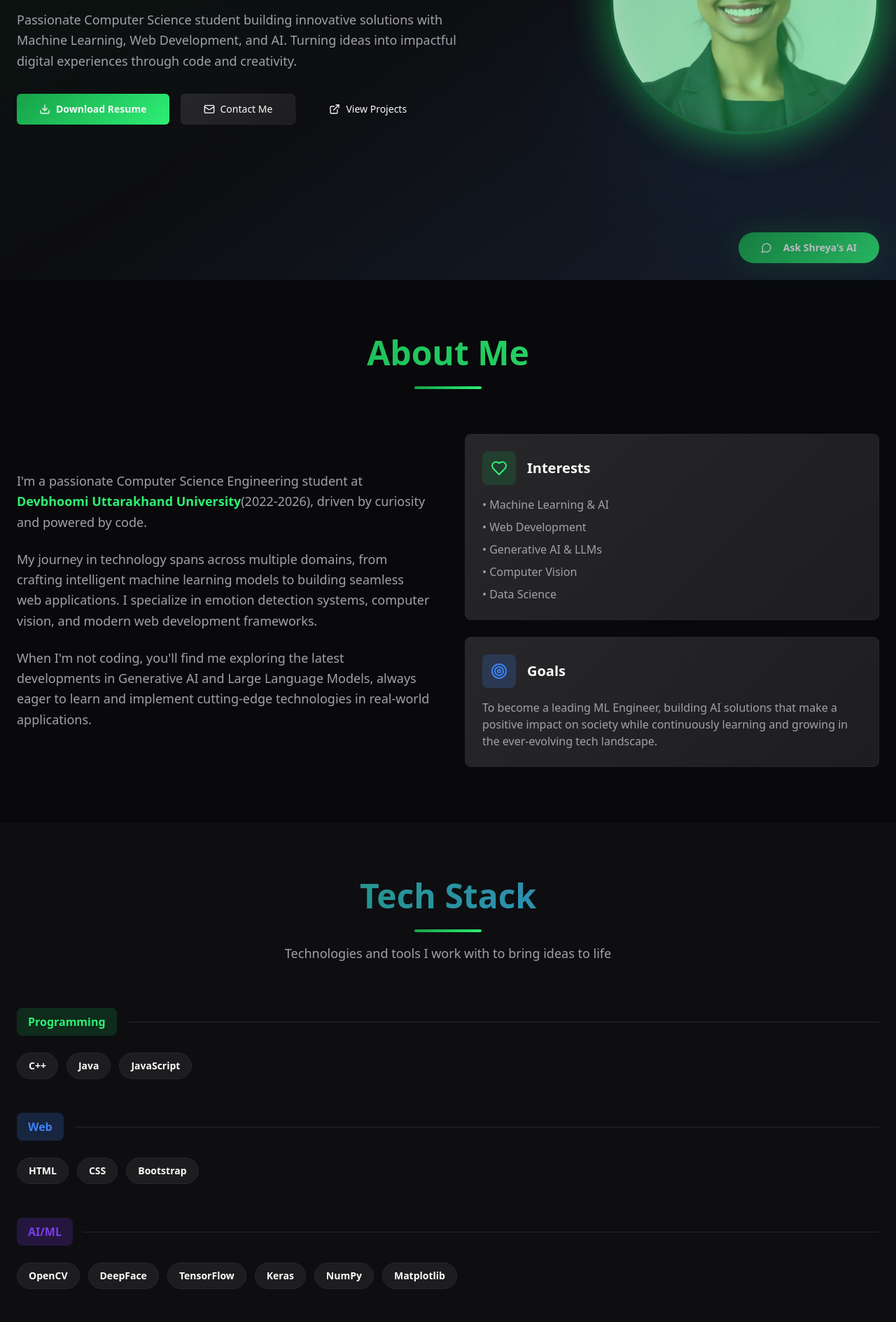
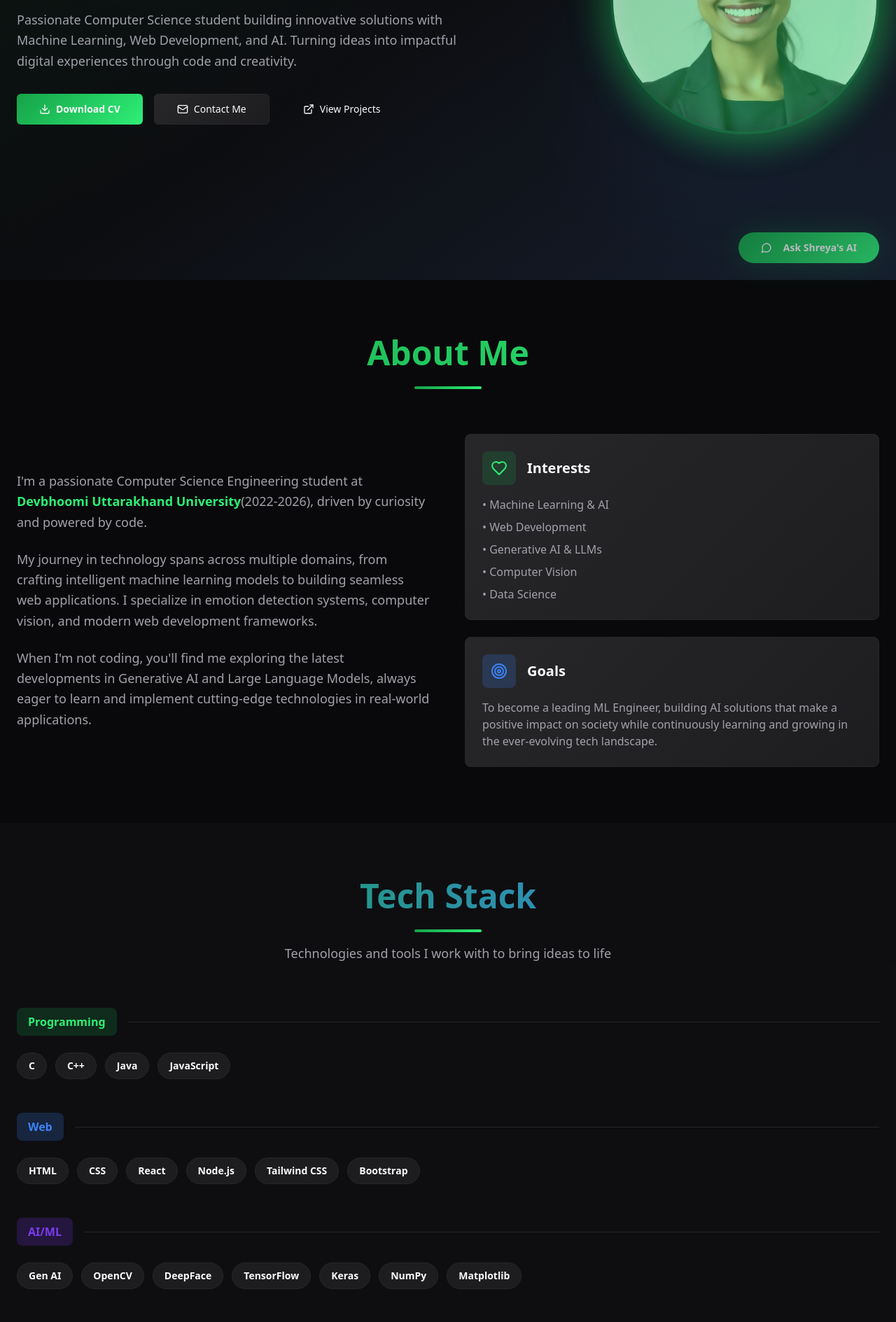
Before and after one commit to s-bisht-k/Shreya_Portfolio, a React (Vite) app: page / in a window 1280 px wide. Shown: the part 400-2289 px from the top of the page at 70% size. Built offline with nearby package versions, Linux system fonts and the light colour scheme.

Commit message:
Refactor: Update portfolio template and skills
Convert the portfolio to the new Figma template.
Update the resume section with the provided link and change the button text to "CV".
Add "Gen AI", "C", "React", "Node.js", and "Tailwind" to the skills section.

```diff
--- a/src/components/Hero.tsx
+++ b/src/components/Hero.tsx
@@ -33,10 +33,10 @@ const Hero = () => {
                 variant="hero"
                 size="lg"
                 className="group"
-                onClick={() => window.open('#', '_blank')}
+                onClick={() => window.open('https://drive.google.com/drive/folders/1M2w1B12Hei3AHXGINHLogJNd1TndXl_l', '_blank')}
               >
                 <Download className="w-5 h-5 group-hover:animate-bounce" />
-                Download Resume
+                Download CV
               </Button>
               <Button
                 variant="glow"
--- a/src/components/TechStack.tsx
+++ b/src/components/TechStack.tsx
@@ -3,6 +3,7 @@ import { Badge } from "@/components/ui/badge";
 const TechStack = () => {
   const technologies = [
     // Programming Languages
+    { name: "C", category: "Programming" },
     { name: "C++", category: "Programming" },
     { name: "Java", category: "Programming" },
     { name: "JavaScript", category: "Programming" },
@@ -11,6 +12,9 @@ const TechStack = () => {
     // Web Technologies
     { name: "HTML", category: "Web" },
     { name: "CSS", category: "Web" },
+    { name: "React", category: "Web" },
+    { name: "Node.js", category: "Web" },
+    { name: "Tailwind CSS", category: "Web" },
     { name: "Bootstrap", category: "Web" },
 
     // Tools & Version Control
@@ -21,6 +25,7 @@ const TechStack = () => {
     { name: "Excel", category: "Tools" },
 
     // AI/ML Technologies
+    { name: "Gen AI", category: "AI/ML" },
     { name: "OpenCV", category: "AI/ML" },
     { name: "DeepFace", category: "AI/ML" },
     { name: "TensorFlow", category: "AI/ML" },
```
